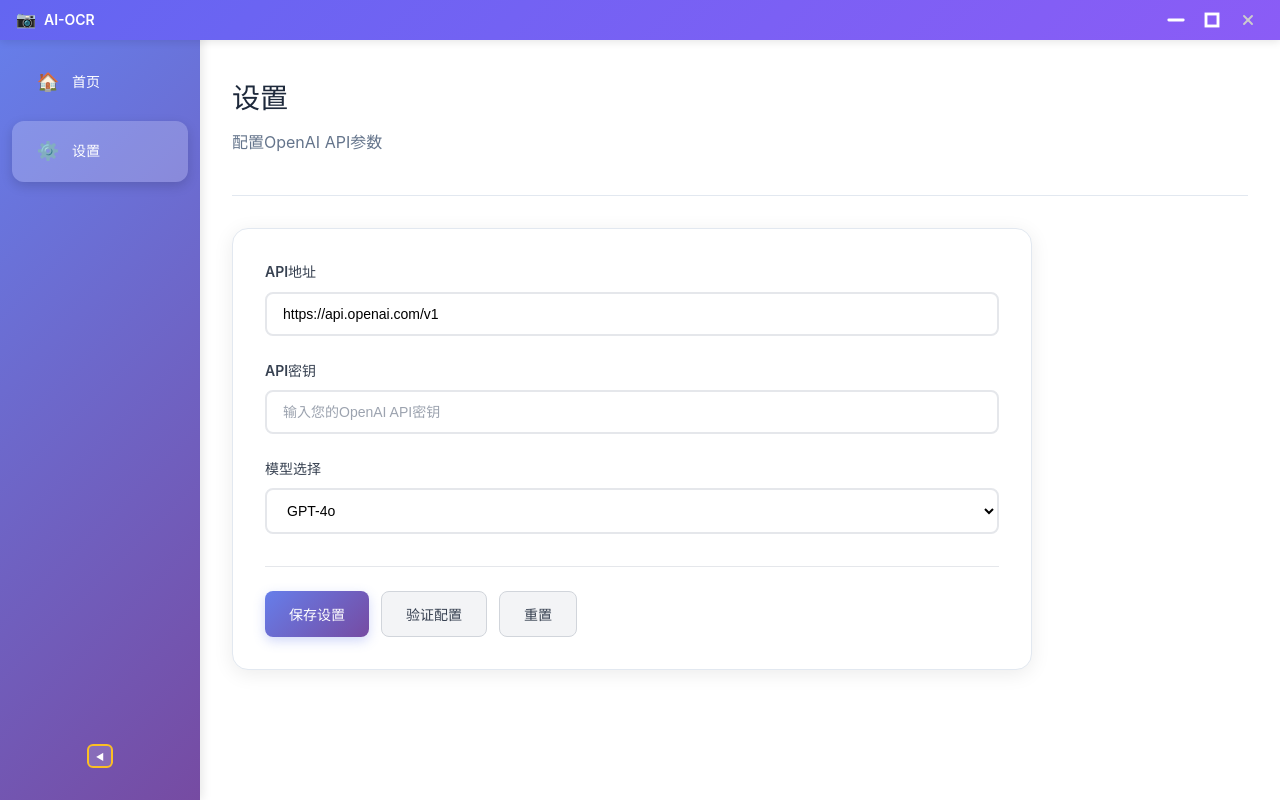
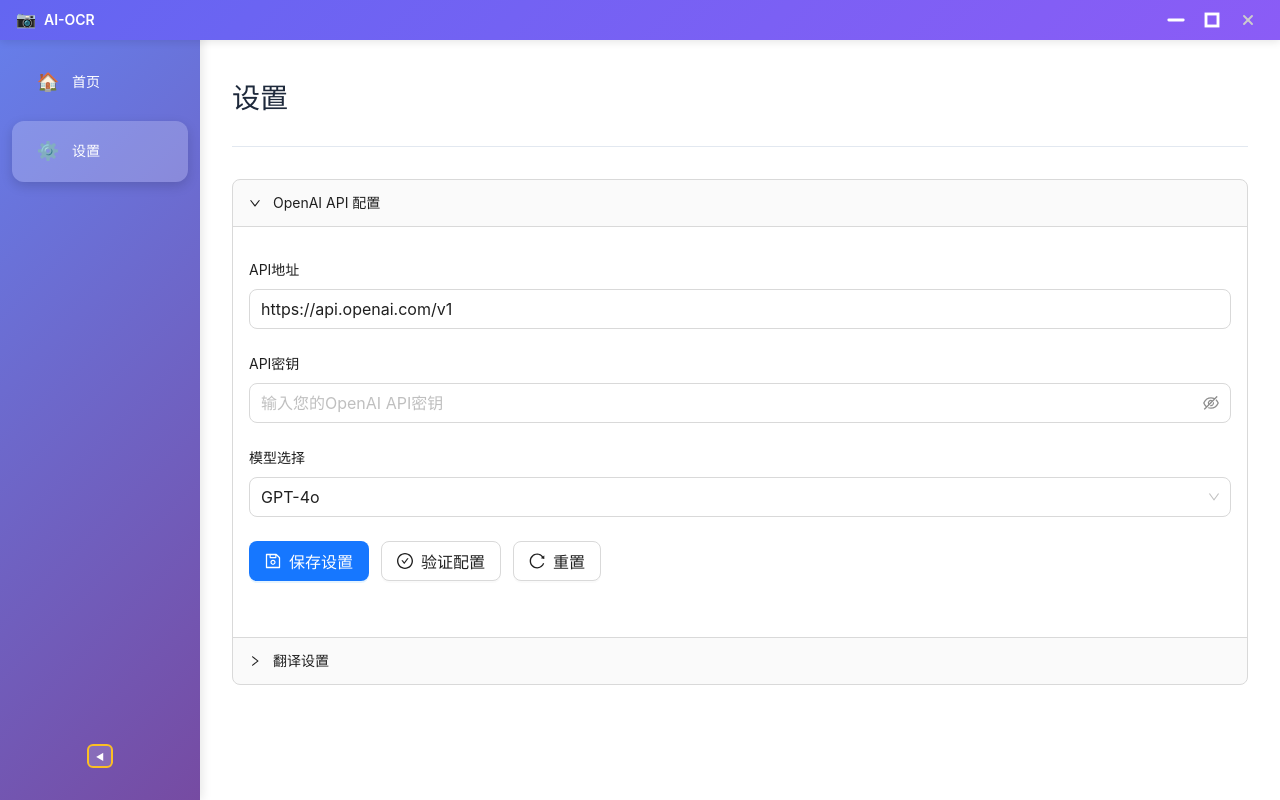
Before and after one commit to Jeff1573/AI-Text-Scanner, a React (Vite) app in the folder renderer/: page /#/settings in a window 1280 px wide. Built offline with nearby package versions, Linux system fonts and the light colour scheme.

Commit message:
feat(ui): 集成Ant Design组件库并重构设置页面
- 添加antd和@ant-design/icons依赖
- 集成React编译器插件优化性能
- 重构设置页面使用Ant Design组件
- 添加中文国际化支持
- 优化布局样式和响应式设计
- 更新package.json和package-lock.json依赖

```diff
--- a/package.json
+++ b/package.json
@@ -33,6 +33,7 @@
     "@typescript-eslint/eslint-plugin": "^5.62.0",
     "@typescript-eslint/parser": "^5.62.0",
     "@vitejs/plugin-react": "^4.6.0",
+    "babel-plugin-react-compiler": "^19.1.0-rc.2",
     "electron": "37.2.4",
     "eslint": "^8.57.1",
     "eslint-plugin-import": "^2.32.0",
@@ -42,6 +43,8 @@
     "vite": "^5.4.19"
   },
   "dependencies": {
+    "@ant-design/icons": "^6.0.0",
+    "antd": "^5.26.7",
     "electron-squirrel-startup": "^1.0.1",
     "openai": "^5.11.0",
     "react": "^19.1.0",
--- a/renderer/src/assets/styles/layout.css
+++ b/renderer/src/assets/styles/layout.css
@@ -42,7 +42,10 @@
 
 /* 内容区域 */
 .content-area {
-  max-width: 800px;
+  max-width: 100%;
+  display: flex;
+  flex-direction: column;
+  gap: 4px;
 }
 
 /* 滚动条样式 */
--- a/renderer/src/components/Layout.tsx
+++ b/renderer/src/components/Layout.tsx
@@ -1,7 +1,9 @@
-import { Outlet, useLocation, useNavigate } from 'react-router-dom';
-import { useMainAppState } from '../hooks/useMainAppState';
-import { TitleBar } from './TitleBar';
-import '../assets/styles/index.css';
+import { Outlet, useLocation, useNavigate } from "react-router-dom";
+import { ConfigProvider } from "antd";
+import zhCN from "antd/locale/zh_CN";
+import { useMainAppState } from "../hooks/useMainAppState";
+import { TitleBar } from "./TitleBar";
+import "../assets/styles/index.css";
 
 export const Layout = () => {
   const { isSidebarCollapsed, toggleSidebar } = useMainAppState();
@@ -9,25 +11,25 @@ export const Layout = () => {
   const navigate = useNavigate();
 
   // 根据当前路径确定活动菜单项
-  const isHomeActive = location.pathname === '/';
-  const isSettingsActive = location.pathname === '/settings';
+  const isHomeActive = location.pathname === "/";
+  const isSettingsActive = location.pathname === "/settings";
 
   // 菜单项配置
   const menuItems = [
     {
-      id: 'home',
-      path: '/',
-      icon: '🏠',
-      text: '首页',
-      isActive: isHomeActive
+      id: "home",
+      path: "/",
+      icon: "🏠",
+      text: "首页",
+      isActive: isHomeActive,
     },
     {
-      id: 'settings',
-      path: '/settings',
-      icon: '⚙️',
-      text: '设置',
-      isActive: isSettingsActive
-    }
+      id: "settings",
+      path: "/settings",
+      icon: "⚙️",
+      text: "设置",
+      isActive: isSettingsActive,
+    },
   ];
 
   const handleMenuClick = (path: string) => {
@@ -35,12 +37,13 @@ export const Layout = () => {
   };
 
   return (
+    <ConfigProvider locale={zhCN}>
       <div className="app-container">
         {/* 自定义标题栏 */}
         <TitleBar />
 
         {/* 左侧菜单 */}
-      <div className={`sidebar ${isSidebarCollapsed ? 'collapsed' : ''}`}>
+        <div className={`sidebar ${isSidebarCollapsed ? "collapsed" : ""}`}>
           {/* <div className="sidebar-header">
             <div className="logo">
               <div className="logo-icon">📷</div>
@@ -52,7 +55,7 @@ export const Layout = () => {
             {menuItems.map((item) => (
               <div
                 key={item.id}
-              className={`menu-item ${item.isActive ? 'active' : ''}`}
+                className={`menu-item ${item.isActive ? "active" : ""}`}
                 onClick={() => handleMenuClick(item.path)}
               >
                 <div className="menu-icon">{item.icon}</div>
@@ -74,5 +77,6 @@ export const Layout = () => {
           <Outlet />
         </div>
       </div>
+    </ConfigProvider>
   );
 };
--- a/renderer/src/pages/SettingsPage.tsx
+++ b/renderer/src/pages/SettingsPage.tsx
@@ -1,6 +1,14 @@
-import { useSettingsLogic } from '../hooks/useSettingsLogic';
+import { useSettingsLogic } from "../hooks/useSettingsLogic";
+import { Collapse, Form, Input, Select, Button, message } from "antd";
+import {
+  SaveOutlined,
+  ReloadOutlined,
+  CheckCircleOutlined,
+} from "@ant-design/icons";
+import type { CollapseProps } from "antd";
 
 export const SettingsPage = () => {
+  // use memo
   const {
     formData,
     errors,
@@ -9,7 +17,7 @@ export const SettingsPage = () => {
     handleInputChange,
     handleSaveSettings,
     handleResetSettings,
-    validateApiConfig
+    validateApiConfig,
   } = useSettingsLogic();
 
   // 显示加载状态
@@ -18,7 +26,6 @@ export const SettingsPage = () => {
       <div className="page" id="settings-page">
         <div className="page-header">
           <h1>设置</h1>
-          <p>配置OpenAI API参数</p>
         </div>
 
         <div className="content-area">
@@ -31,101 +38,146 @@ export const SettingsPage = () => {
     );
   }
 
+  const handleSave = async () => {
+    try {
+      await handleSaveSettings();
+      message.success("设置保存成功！");
+    } catch (error) {
+      message.error("保存失败，请检查配置");
+    }
+  };
+
+  const handleValidate = async () => {
+    try {
+      await validateApiConfig();
+      message.success("API配置验证成功！");
+    } catch (error) {
+      message.error("API配置验证失败，请检查参数");
+    }
+  };
+
+  const handleReset = () => {
+    handleResetSettings();
+    message.info("设置已重置");
+  };
+
+  const items: CollapseProps['items'] = [
+    {
+      key: '1',
+      label: 'OpenAI API 配置',
+      children: (
+        <Form layout="vertical" style={{ padding: "16px 0" }}>
+          <Form.Item
+            label="API地址"
+            validateStatus={errors.apiUrl ? "error" : ""}
+            help={errors.apiUrl}
+          >
+            <Input
+              placeholder="https://api.openai.com/v1"
+              value={formData.apiUrl}
+              onChange={(e) => handleInputChange("apiUrl", e.target.value)}
+              size="large"
+            />
+          </Form.Item>
+
+          <Form.Item
+            label="API密钥"
+            validateStatus={errors.apiKey ? "error" : ""}
+            help={errors.apiKey}
+          >
+            <Input.Password
+              placeholder="输入您的OpenAI API密钥"
+              value={formData.apiKey}
+              onChange={(e) => handleInputChange("apiKey", e.target.value)}
+              size="large"
+            />
+          </Form.Item>
+
+          <Form.Item
+            label="模型选择"
+            validateStatus={errors.model ? "error" : ""}
+            help={errors.model}
+          >
+            <Select
+              value={formData.model}
+              onChange={(value) => handleInputChange("model", value)}
+              size="large"
+              placeholder="选择AI模型"
+            >
+              <Select.Option value="gpt-4o">GPT-4o</Select.Option>
+              <Select.Option value="gpt-4o-mini">GPT-4o Mini</Select.Option>
+              <Select.Option value="gpt-4-turbo">GPT-4 Turbo</Select.Option>
+              <Select.Option value="gpt-3.5-turbo">
+                GPT-3.5 Turbo
+              </Select.Option>
+              <Select.Option value="custom">自定义模型</Select.Option>
+            </Select>
+          </Form.Item>
+
+          {formData.model === "custom" && (
+            <Form.Item
+              label="自定义模型名称"
+              validateStatus={errors.customModel ? "error" : ""}
+              help={errors.customModel}
+            >
+              <Input
+                placeholder="输入自定义模型名称，如：gpt-4-custom"
+                value={formData.customModel}
+                onChange={(e) =>
+                  handleInputChange("customModel", e.target.value)
+                }
+                size="large"
+              />
+            </Form.Item>
+          )}
+
+          <Form.Item style={{ marginTop: "24px" }}>
+            <div style={{ display: "flex", gap: "12px", flexWrap: "wrap" }}>
+              <Button
+                type="primary"
+                icon={<SaveOutlined />}
+                onClick={handleSave}
+                loading={isSaving}
+                size="large"
+              >
+                保存设置
+              </Button>
+              <Button
+                icon={<CheckCircleOutlined />}
+                onClick={handleValidate}
+                disabled={isSaving}
+                size="large"
+              >
+                验证配置
+              </Button>
+              <Button
+                icon={<ReloadOutlined />}
+                onClick={handleReset}
+                disabled={isSaving}
+                size="large"
+              >
+                重置
+              </Button>
+            </div>
+          </Form.Item>
+        </Form>
+      )
+    },
+    {
+      key: '2',
+      label: '翻译设置',
+      children: <p>翻译</p>,
+    },
+  ];
+
   return (
     <div className="page" id="settings-page">
       <div className="page-header">
         <h1>设置</h1>
-        <p>配置OpenAI API参数</p>
       </div>
 
       <div className="content-area">
-        <div className="settings-form">
-          <div className="form-group">
-            <label className="form-label">API地址</label>
-            <input
-              type="text"
-              className={`form-input ${errors.apiUrl ? 'error' : ''}`}
-              placeholder="https://api.openai.com/v1"
-              value={formData.apiUrl}
-              onChange={(e) => handleInputChange('apiUrl', e.target.value)}
-            />
-            {errors.apiUrl && (
-              <div className="error-message">{errors.apiUrl}</div>
-            )}
-          </div>
-
-          <div className="form-group">
-            <label className="form-label">API密钥</label>
-            <input
-              type="password"
-              className={`form-input ${errors.apiKey ? 'error' : ''}`}
-              placeholder="输入您的OpenAI API密钥"
-              value={formData.apiKey}
-              onChange={(e) => handleInputChange('apiKey', e.target.value)}
-            />
-            {errors.apiKey && (
-              <div className="error-message">{errors.apiKey}</div>
-            )}
-          </div>
-
-          <div className="form-group">
-            <label className="form-label">模型选择</label>
-            <select
-              className={`form-select ${errors.model ? 'error' : ''}`}
-              value={formData.model}
-              onChange={(e) => handleInputChange('model', e.target.value)}
-            >
-              <option value="gpt-4o">GPT-4o</option>
-              <option value="gpt-4o-mini">GPT-4o Mini</option>
-              <option value="gpt-4-turbo">GPT-4 Turbo</option>
-              <option value="gpt-3.5-turbo">GPT-3.5 Turbo</option>
-              <option value="custom">自定义模型</option>
-            </select>
-            {errors.model && (
-              <div className="error-message">{errors.model}</div>
-            )}
-          </div>
-
-          {formData.model === 'custom' && (
-            <div className="form-group">
-              <label className="form-label">自定义模型名称</label>
-              <input
-                type="text"
-                className={`form-input ${errors.customModel ? 'error' : ''}`}
-                placeholder="输入自定义模型名称，如：gpt-4-custom"
-                value={formData.customModel}
-                onChange={(e) => handleInputChange('customModel', e.target.value)}
-              />
-              {errors.customModel && (
-                <div className="error-message">{errors.customModel}</div>
-              )}
-            </div>
-          )}
-
-          <div className="form-actions">
-            <button
-              className="btn btn-primary"
-              onClick={handleSaveSettings}
-              disabled={isSaving}
-            >
-              {isSaving ? '保存中...' : '保存设置'}
-            </button>
-            <button
-              className="btn btn-secondary"
-              onClick={validateApiConfig}
-              disabled={isSaving}
-            >
-              验证配置
-            </button>
-            <button
-              className="btn btn-secondary"
-              onClick={handleResetSettings}
-              disabled={isSaving}
-            >
-              重置
-            </button>
-          </div>
-        </div>
+        <Collapse items={items} defaultActiveKey={["1"]} />
       </div>
     </div>
   );
```
Also changed, not shown: renderer/src/assets/styles/settings.css (+59 -0 lines), vite.renderer.config.ts (+14 -8 lines), 1 other file (tests, documents, lock files or other folders). Lines whose indentation alone changed are shown as unchanged.
